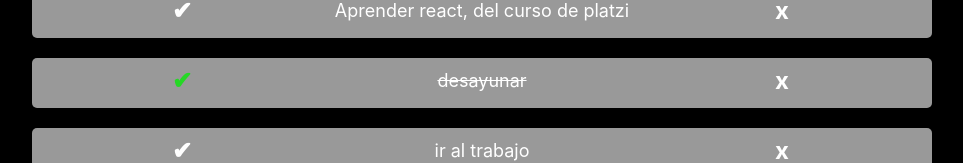
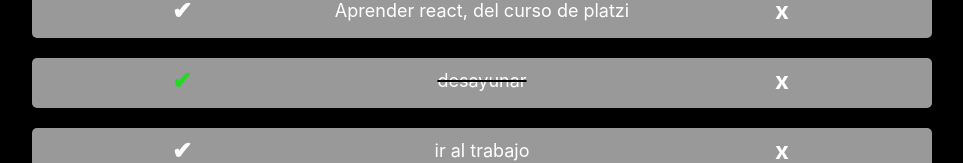
Before and after one commit to sebas19b/listWithReact, a React (Create React App) app: page / in a window 1280 px wide. Shown: the part 267-430 px from the top of the page, without its empty margins (48-1011 px from the left). Built offline with nearby package versions, Linux system fonts and the light colour scheme.

Commit message:
le agregue estilos al texto cuando esta completado

```diff
--- a/src/css/TodoItem.css
+++ b/src/css/TodoItem.css
@@ -40,7 +40,7 @@
 }
 
 .container-item .item-text-completed{
-    text-decoration: line-through;
+    text-decoration: line-through black .2rem;
 }
 
 .container-item .item-delete{
```
